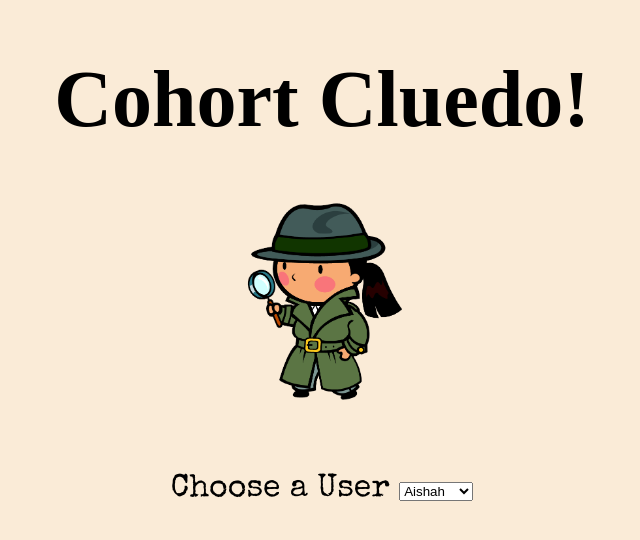
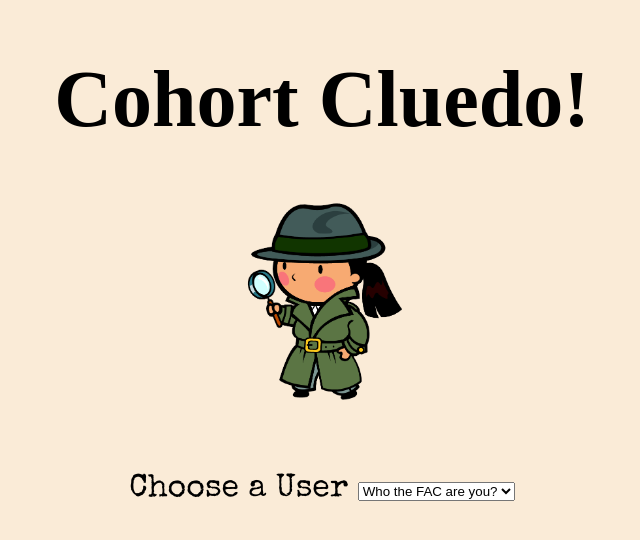
Before and after one commit to fac20/week10-MH-L, a React (Create React App) app: page / in a window 1280 px wide. Shown: the top 540 px of the page, without its empty margins (318-958 px from the left). Built offline with nearby package versions, Linux system fonts and the light colour scheme; a web font is replaced by a local one.

Commit message:
Form fix
Fixes #17

Co-authored-by: My Hoa Tien <myhoatien@gmail.com>

```diff
--- a/src/components/GenerateOptions.js
+++ b/src/components/GenerateOptions.js
@@ -43,7 +43,7 @@ const GenerateOptions = ({
     () =>
       arrayOption[Math.floor(Math.random() * Math.floor(arrayOption.length))]
         .name,
-    [pageStatus] //why does the first time you rended give you one choice and then change?
+    [pageStatus]
   );
 
   // event listener
@@ -54,7 +54,6 @@ const GenerateOptions = ({
       return updatePageStatus("winner");
       // } else if (event.target.alt === rightChoice && pageStatus === "murderer") {
       //   return updatePageStatus("winner");
-      //ASK HOW TO COORDINATE STATE WITH A TIME OUT
     } else {
       setCounter((timer) => timer - 15);
     }
--- a/src/components/UserSelection.js
+++ b/src/components/UserSelection.js
@@ -18,6 +18,7 @@ const UserSelection = ({ username, setUsername }) => {
     <form>
       <label htmlFor="userSelect">Choose a User </label>
       <select name="userSelect" id="userSelect" onChange={selectUser}>
+        <option value="">Who the FAC are you?</option>
         {userOptions}
       </select>
     </form>
```
